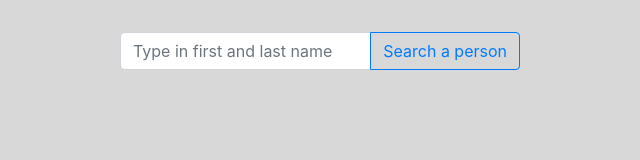
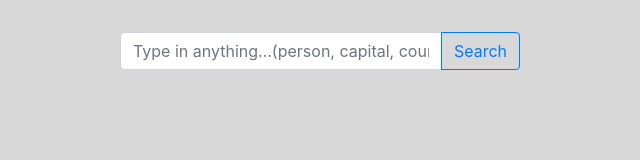
Before and after one commit to nedas-dev/WikiAPI-with-Fetch, a website: page dist/index.html in a window 1280 px wide. Shown: the whole page, without its empty margins (320-960 px from the left). Drawn offline with nearby package versions, Linux system fonts and the light colour scheme.

Commit message:
Update index.html

```diff
--- a/dist/index.html
+++ b/dist/index.html
@@ -16,9 +16,9 @@
     <nav>
         <form id="addPerson">
             <div class="input-group mb-3">
-                <input type="text" class="form-control" placeholder="Type in first and last name">
+                <input type="text" class="form-control" placeholder="Type in anything...(person, capital, country, word...)">
                 <div class="input-group-append">
-                    <button class="btn btn-outline-primary" type="submit">Search a person</button>
+                    <button class="btn btn-outline-primary" type="submit">Search</button>
                 </div>
             </div>
         </form>
```
